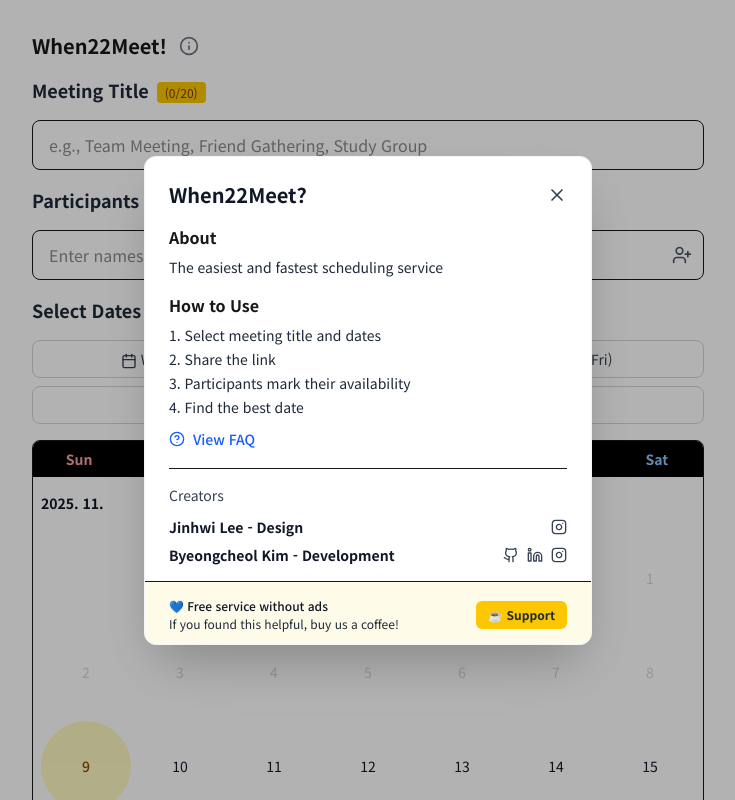
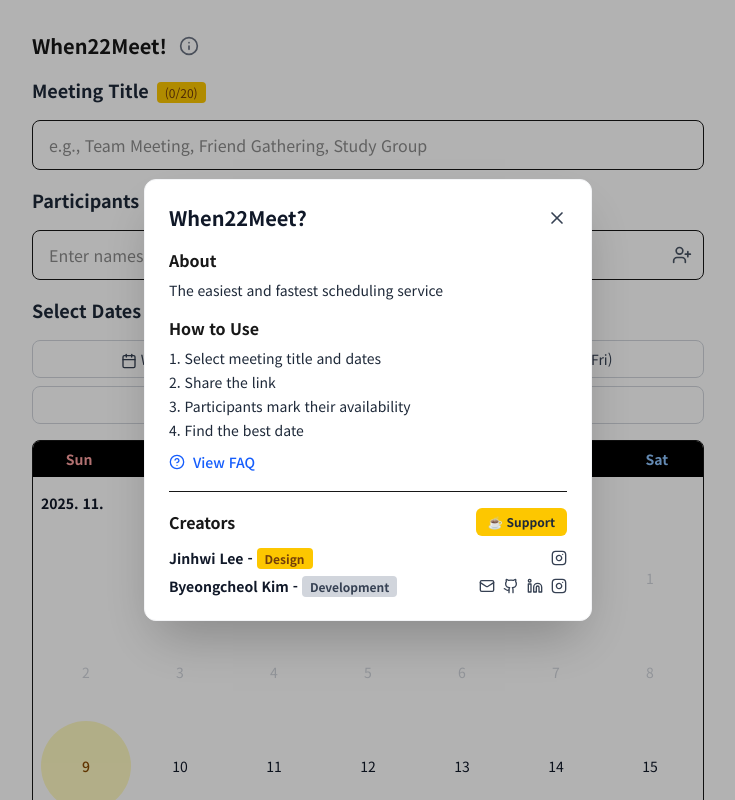
Before and after one commit to Byeongcheol-Kim/when22meet, a Next.js app: page / in a window 1280 px wide. Both pictures are taken after a click on the button "When22Meet?". Shown: the top 800 px of the page, without its empty margins (272-1007 px from the left). Built offline with nearby package versions, Linux system fonts and the light colour scheme.

Commit message:
feat: update about modal

```diff
--- a/components/AboutModal.tsx
+++ b/components/AboutModal.tsx
@@ -1,6 +1,6 @@
 'use client';
 
-import { X, Github, Linkedin, Instagram, HelpCircle } from 'lucide-react';
+import { X, Github, Linkedin, Instagram, HelpCircle, Mail } from 'lucide-react';
 import { useTranslation } from '@/lib/useTranslation';
 import Link from 'next/link';
 import { MODAL_COLORS, TEXT_COLORS, LINK_COLORS, SUPPORT_COLORS } from '@/lib/constants/colors';
@@ -57,11 +57,22 @@ export default function AboutModal({ onClose }: AboutModalProps) {
           </div>
 
           <div className="pt-4 border-t">
-            <p className={`text-sm ${TEXT_COLORS.secondary} mb-3`}>{t('about.creators')}</p>
+            <div className="flex items-center justify-between mb-3">
+              <h3 className="font-semibold">{t('about.creators')}</h3>
+              <a
+                href="https://buymeacoffee.com/benchleykim"
+                target="_blank"
+                rel="noopener noreferrer"
+                className={`px-3 py-1.5 ${SUPPORT_COLORS.button.bg} ${SUPPORT_COLORS.button.hover} ${SUPPORT_COLORS.button.text} text-xs font-semibold rounded-md transition-all hover:scale-105 flex items-center gap-1`}
+              >
+                <span>☕</span>
+                <span>{t('about.supportButton')}</span>
+              </a>
+            </div>
             <div className="space-y-2">
               <div className="flex items-center justify-between">
                 <span className={`text-sm font-semibold ${TEXT_COLORS.primary}`}>
-                  {t('about.team.designer.name')} - {t('about.team.designer.role')}
+                  {t('about.team.designer.name')} - <span className="bg-yellow-400 text-yellow-900 px-2 py-0.5 rounded text-xs font-bold">{t('about.team.designer.role')}</span>
                 </span>
                 <div className="flex gap-2">
                   <a
@@ -78,9 +89,16 @@ export default function AboutModal({ onClose }: AboutModalProps) {
 
               <div className="flex items-center justify-between">
                 <span className={`text-sm font-semibold ${TEXT_COLORS.primary}`}>
-                  {t('about.team.developer.name')} - {t('about.team.developer.role')}
+                  {t('about.team.developer.name')} - <span className="bg-gray-300 text-gray-700 px-2 py-0.5 rounded text-xs font-bold">{t('about.team.developer.role')}</span>
                 </span>
                 <div className="flex gap-2">
+                  <a
+                    href="mailto:benchely.kim@gmail.com"
+                    className={`${LINK_COLORS.github.text} ${LINK_COLORS.github.hover} transition-colors`}
+                    title="Email"
+                  >
+                    <Mail className="w-4 h-4" />
+                  </a>
                   <a
                     href="https://github.com/Byeongcheol-Kim/graphchat"
                     target="_blank"
@@ -112,28 +130,6 @@ export default function AboutModal({ onClose }: AboutModalProps) {
               </div>
             </div>
           </div>
-
-          <div className={`pt-4 border-t ${SUPPORT_COLORS.bg} -mx-6 -mb-6 px-6 py-3 rounded-b-xl`}>
-            <div className="flex items-center justify-between">
-              <div className="flex-1">
-                <p className="text-xs text-gray-900 font-medium">
-                  💙 {t('about.freeService')}
-                </p>
-                <p className="text-xs text-gray-800 mt-0.5">
-                  {t('about.supportMessage')}
-                </p>
-              </div>
-              <a
-                href="https://buymeacoffee.com/benchleykim"
-                target="_blank"
-                rel="noopener noreferrer"
-                className={`ml-3 px-3 py-1.5 ${SUPPORT_COLORS.button.bg} ${SUPPORT_COLORS.button.hover} ${SUPPORT_COLORS.button.text} text-xs font-semibold rounded-md transition-all hover:scale-105 flex items-center gap-1`}
-              >
-                <span>☕</span>
-                <span>{t('about.supportButton')}</span>
-              </a>
-            </div>
-          </div>
         </div>
       </div>
     </div>
```
